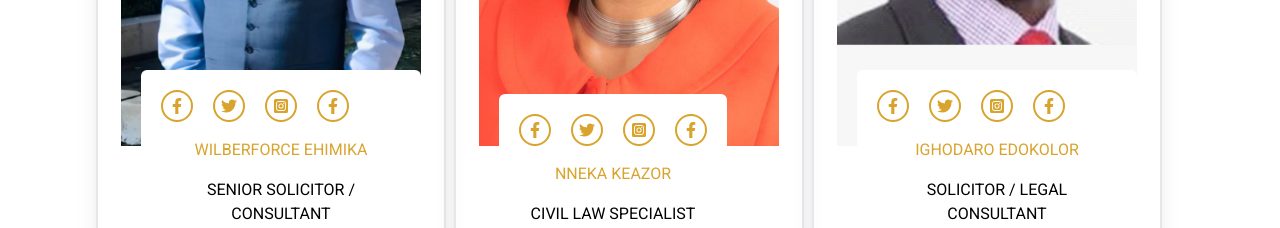
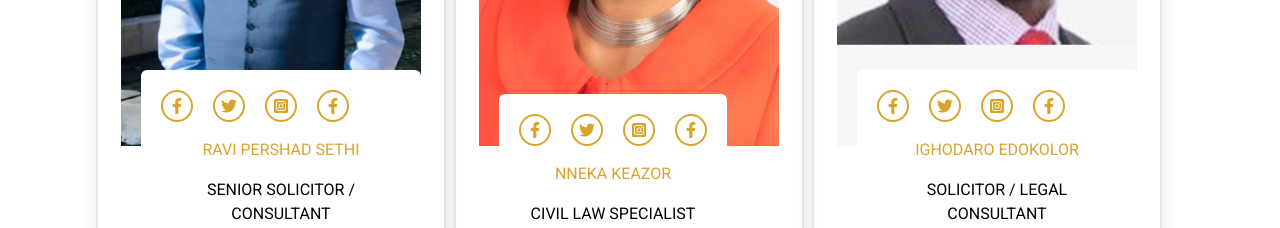
Before and after one commit to coolrass1/jdswebsiteapp, a Next.js app: page /about in a window 1280 px wide. Shown: the part 1500-1728 px from the top of the page. Built offline with nearby package versions, Linux system fonts and the light colour scheme.

Commit message:
verified1dr

```diff
--- a/app/components/Datas.js
+++ b/app/components/Datas.js
@@ -85,7 +85,7 @@ export const teams=[
 {id:1,url:"/images/JDSOffiah.jpg", title:"A. J. Offiah, MA", text:"PRINCIPAL AND DIRECTOR"},
 {id:2, url:"/images/will.jpg", title:"Wilberforce Ehimika", text:"DIRECTOR / SOLICITOR"},
 {id:3,url:"/images/dolores.jpg", title:"Dolores A. Henry", text:"PRACTICE MANAGER"},
-{id:4,url:"/images/ravi.jpg", title:"Wilberforce Ehimika", text:"Senior Solicitor / Consultant"},
+{id:4,url:"/images/ravi.jpg", title:"Ravi Pershad Sethi", text:"Senior Solicitor / Consultant"},
 {id:5, url:"/images/nneka.jpg", title:"Nneka Keazor", text:"CIVIL LAW SPECIALIST"},
 {id:6,url:"/images/edokolor.jpg", title:"Ighodaro Edokolor", text:"SOLICITOR / LEGAL CONSULTANT"},
 ]
```
